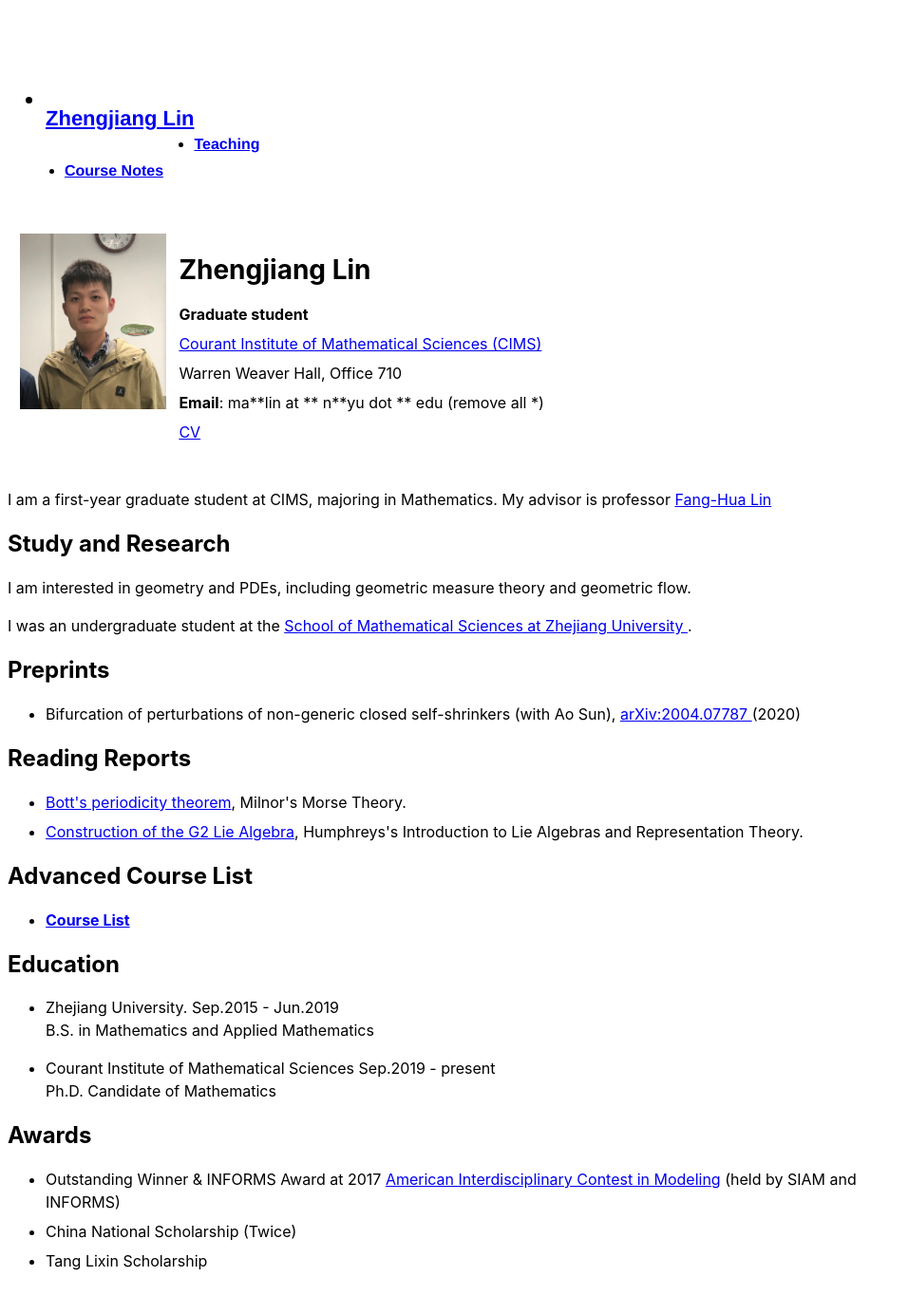
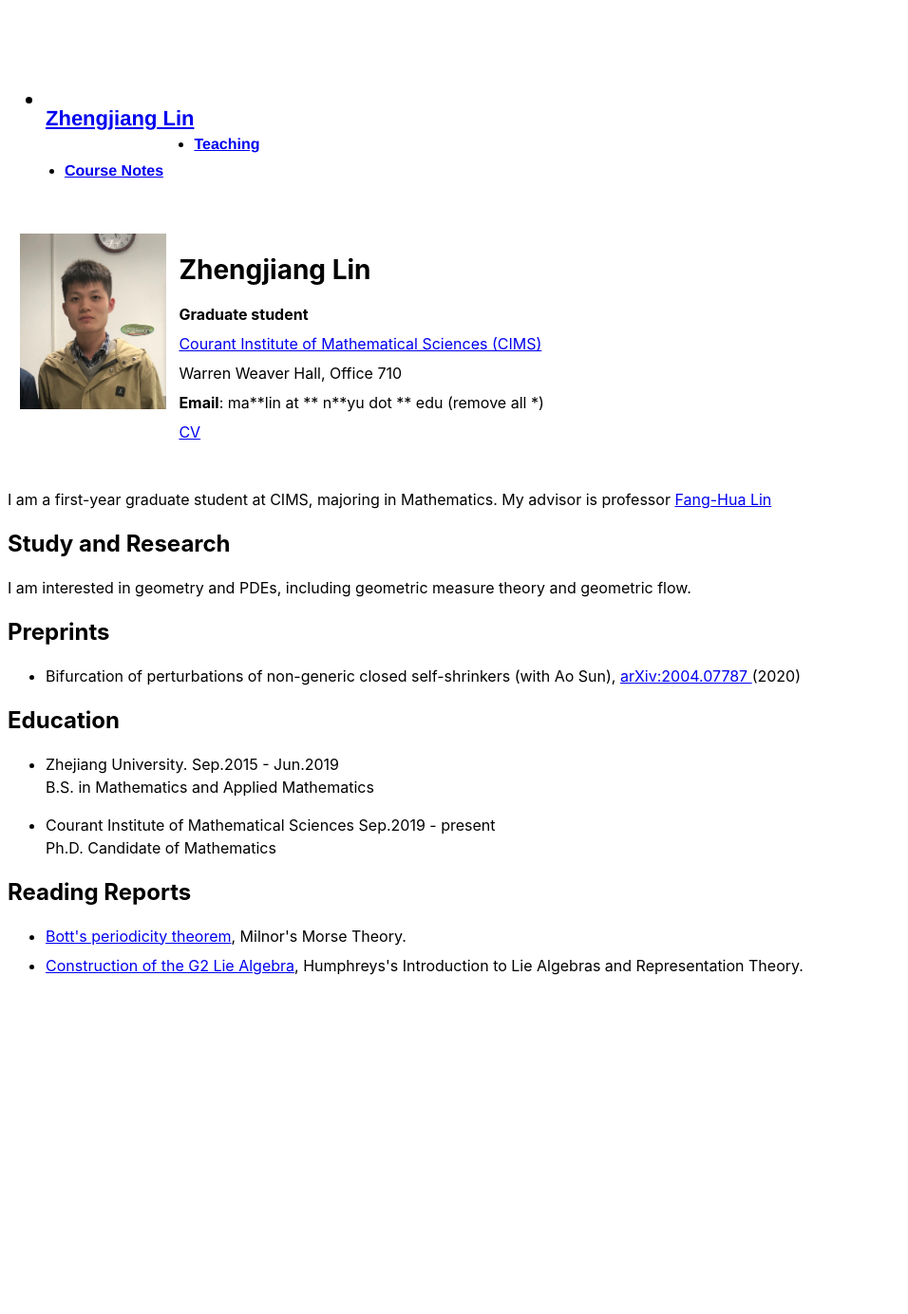
Before and after one commit to Acrescent/Acrescent.github.io, a Jekyll site: the page built from index.html, in a window 1280 px wide. Shown: the whole page at 95% size, without its empty margins (0-956 px from the left). Built offline with Jekyll 4.4.1, drawn with Linux system fonts in a browser that asks for light colours; after the commit the page ends 1073 px from its top, so only the background shows below that.

Commit message:
Update index.html

```diff
--- a/index.html
+++ b/index.html
@@ -31,24 +31,9 @@ title: Zhengjiang Lin
 I am interested in geometry and PDEs, including geometric measure theory and geometric flow.
 </br></p>
 
-<p>
-I was an undergraduate student at the <a href="http://www.math.zju.edu.cn/mathen/">School of Mathematical Sciences at Zhejiang University </a>.
-</br><p>
-
 <h2>Preprints</h2>
 <ul>
   <li> Bifurcation of perturbations of non-generic closed self-shrinkers (with Ao Sun), <a href="https://arxiv.org/abs/2004.07787"> arXiv:2004.07787 </a> (2020)
-</ul>
-
-<h2>Reading Reports</h2>
-<ul>
-  <li> <a href="data/pdf/Periodicity_zjlin.pdf">Bott's periodicity theorem</a>, Milnor's Morse Theory.
-  <li> <a href="data/pdf/G2_zjlin.pdf">Construction of the G2 Lie Algebra</a>, Humphreys's Introduction to Lie Algebras and Representation Theory.
-</ul>
-
-<h2>Advanced Course List<h2>
-<ul>
-  <li> <a href="data/pdf/Course_list_zjlin.pdf">Course List</a>
 </ul>
 
 <h2>Education</h2>
@@ -65,12 +50,10 @@ I was an undergraduate student at the <a href="http://www.math.zju.edu.cn/mathen
     </p>
 </ul>
 
-
-<h2>Awards</h2>
+<h2>Reading Reports</h2>
 <ul>
-  <li> Outstanding Winner & INFORMS Award</a> at 2017 <a href="https://www.comap.com/undergraduate/contests/index.html">American Interdisciplinary Contest in Modeling</a> (held by SIAM and INFORMS)
-  <li> China National Scholarship (Twice)
-  <li> Tang Lixin Scholarship
+  <li> <a href="data/pdf/Periodicity_zjlin.pdf">Bott's periodicity theorem</a>, Milnor's Morse Theory.
+  <li> <a href="data/pdf/G2_zjlin.pdf">Construction of the G2 Lie Algebra</a>, Humphreys's Introduction to Lie Algebras and Representation Theory.
 </ul>
 
 </div>
```
